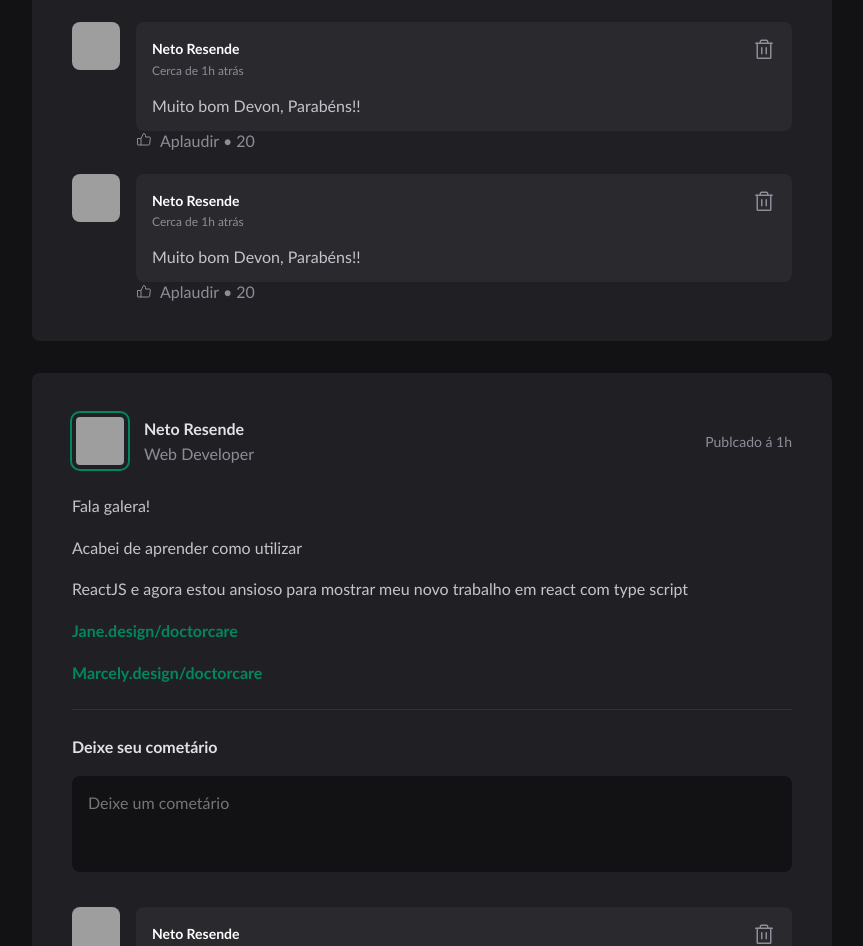
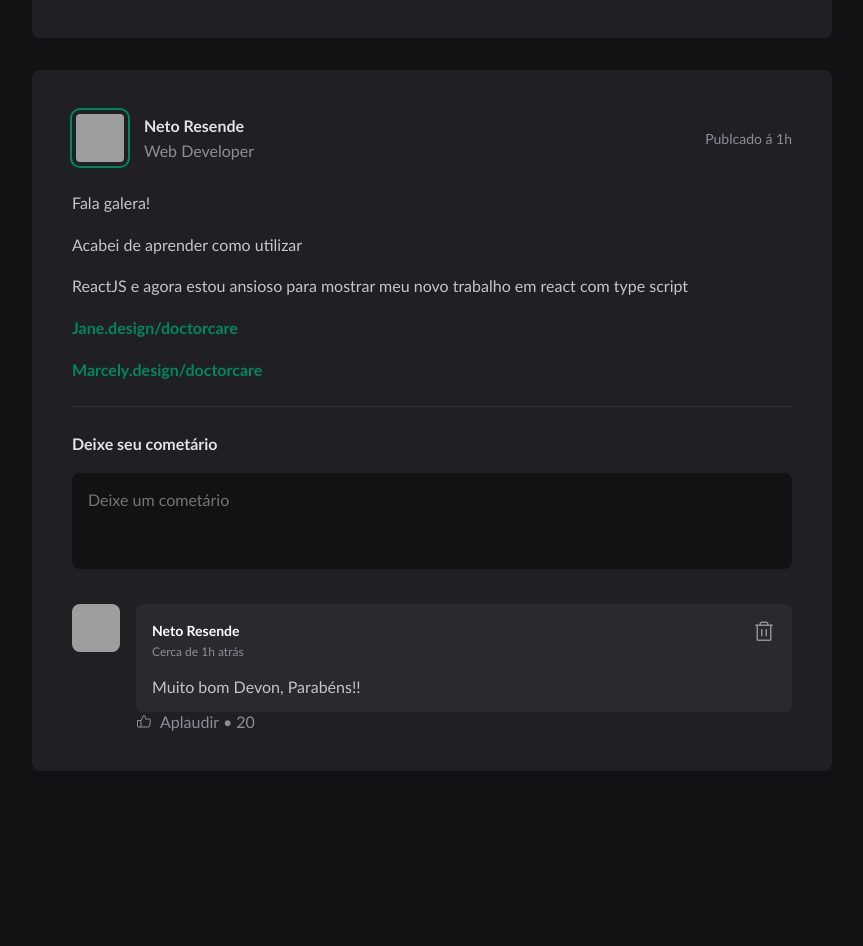
Before and after one commit to NetoResende/IgniteFeed, a React (Vite) app: page / in a window 1280 px wide. Shown: the part 767-1713 px from the top of the page, without its empty margins (352-1215 px from the left). After the commit the page ends 1570 px from the top, so only its background shows below. Built offline with nearby package versions, Linux system fonts and the light colour scheme; grey boxes are pictures that could not be loaded.

Commit message:
criando estado de comentário

```diff
--- a/src/components/Poste.jsx
+++ b/src/components/Poste.jsx
@@ -1,5 +1,6 @@
 
 
+import { useState } from 'react';
 import { Avatar } from './Avatar'
 import { Coment } from './Coment'
 import style from './Poste.module.css'
@@ -8,7 +9,16 @@ export function Poste({ author, content}){
 
     const { avatarUrl, nome, cargo} = author;
 
+    const [ coment, setComent ] = useState([1])
 
+
+
+
+    function handlerComent(event){
+        event.preventDefault()
+
+        setComent([...coment, coment.length + 1])
+    }
   return(
 
      <article className={style.poste}>
@@ -39,7 +49,7 @@ export function Poste({ author, content}){
             })}
           </div>
 
-        <form className={style.comentForm}>
+        <form onSubmit={handlerComent} className={style.comentForm}>
             <strong>Deixe seu cometário</strong>
 
             <textarea
@@ -52,9 +62,9 @@ export function Poste({ author, content}){
         </form>
 
         <div className={style.comentList}>
-          <Coment/>
-          <Coment/>
-          <Coment/>
+         { coment.map(coment => {
+            return <Coment key={coment.index}/>
+         })}
         </div>
 
      </article>
```
